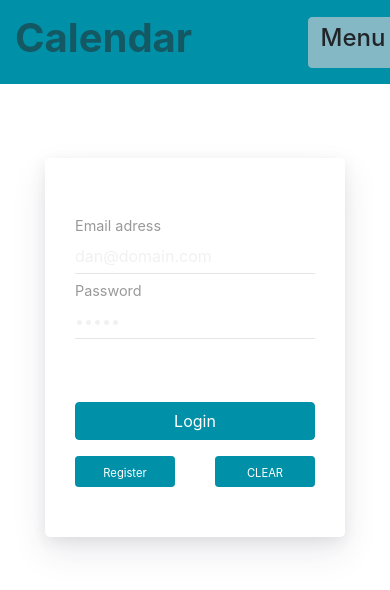
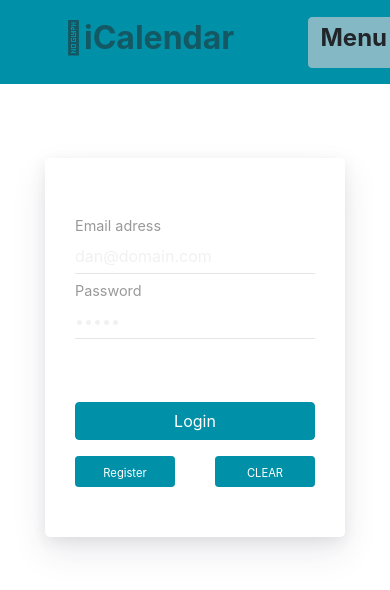
Before and after one commit to Dafali9012/calendar-project, a React (Create React App) app: page /event in a window 390 px wide. Shown: the top 590 px of the page. Built offline with nearby package versions, Linux system fonts and the light colour scheme; no server answers.

Commit message:
responsive header

```diff
--- a/src/components/Header.js
+++ b/src/components/Header.js
@@ -8,8 +8,8 @@ export default function Header() {
 
   function logout() {
     return (
-      <Link to="/">
-        <h4 onClick={deleteSession} className="link">Logout</h4>
+      <Link className="text-decoration: none;" to="/">
+        <h5 onClick={deleteSession} className="link">Log me out</h5>
       </Link>
     );
   }
@@ -45,7 +45,7 @@ export default function Header() {
     <header className="header-of-page">
       <div className="col-3 nav-menu">
         <Link to="/">
-          <h1 className="link"><strong>Calendar</strong></h1>
+          <h1 className="link logo pl-5"><strong>iCalendar</strong></h1>
         </Link>
       </div>
 
@@ -53,7 +53,7 @@ export default function Header() {
 
       <UncontrolledDropdown>
         <DropdownToggle>
-        {user == null ? <h4>Menu</h4> : <h4>{user.name}</h4>}
+        {user == null ? <h4><strong>Menu</strong></h4> : <h4><span role="img" aria-label="user">👤</span> {user.name}</h4>}
         </DropdownToggle>
         <DropdownMenu>
           <DropdownItem header>{user == null ? 'I want to' : user.email}</DropdownItem>
--- a/src/components/Login.js
+++ b/src/components/Login.js
@@ -1,5 +1,4 @@
 import React, { useState, useContext } from "react";
-import { Link } from "react-router-dom";
 import { Alert } from "reactstrap";
 import { UserContext } from "../Store";
 import { Redirect } from "react-router-dom";
--- a/src/sass/_header.scss
+++ b/src/sass/_header.scss
@@ -30,3 +30,9 @@
     left: -40px!important;
     width: 20px!important;
   }
+
+  @media only screen and (max-width: 600px) {
+    .logo {
+      font-size: xx-large;
+    }
+  }
```
